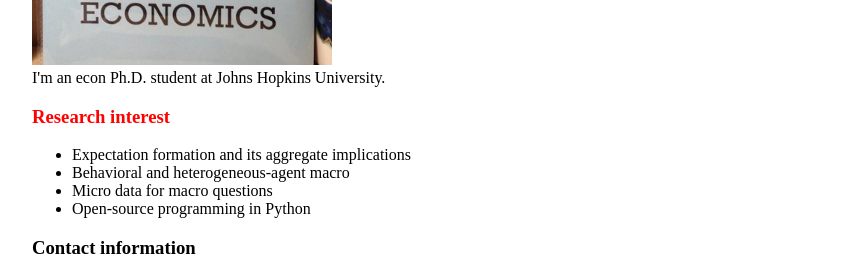
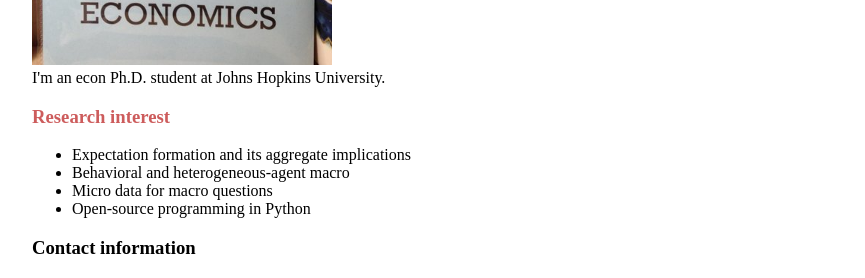
Before and after one commit to iworld1991/TaoWangEcon.github.io, a Jekyll site: the page built from index.html, in a window 1280 px wide. Shown: the part 380-658 px from the top of the page, without its empty margins (160-1025 px from the left). Built offline with Jekyll 4.4.1, drawn with Linux system fonts in a browser that asks for light colours.

Commit message:
Update index.html

```diff
--- a/index.html
+++ b/index.html
@@ -6,7 +6,7 @@
 <img src="img/handle.jpg" alt="Profile photo" width="300" height="300">
 <div class="blurb">
 	<p2>I'm an econ Ph.D. student at Johns Hopkins University.</p2>
-	<h3 style="color:red"> Research interest</h3>
+	<h3 style="color:#CD5C5C"> Research interest</h3>
 	<ul>
 	<li>Expectation formation and its aggregate implications </li>
 	<li>Behavioral and heterogeneous-agent macro </li>
```
